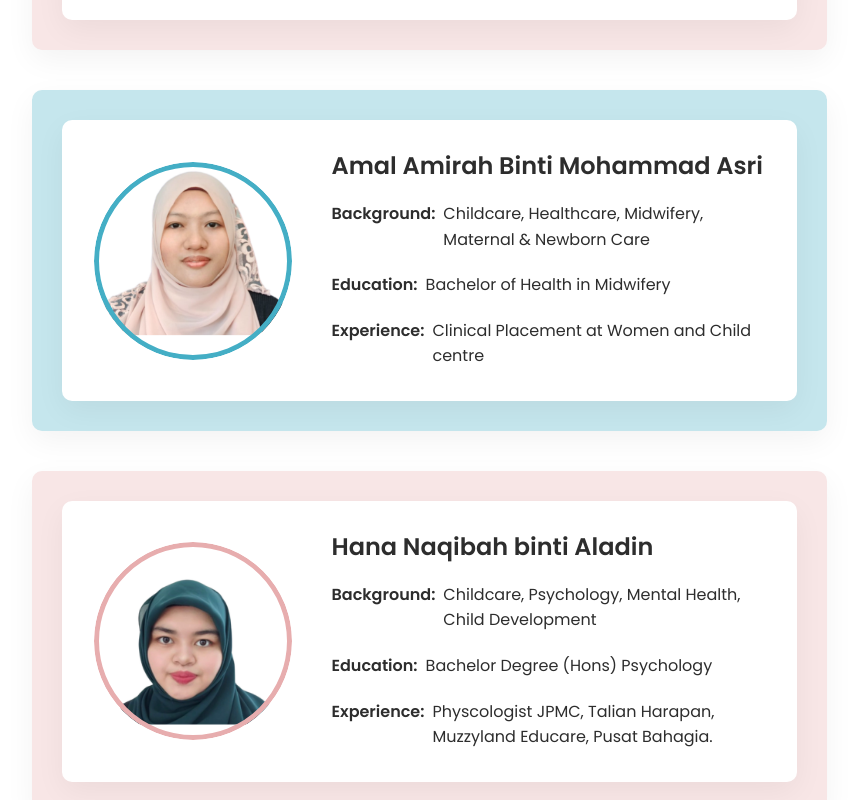
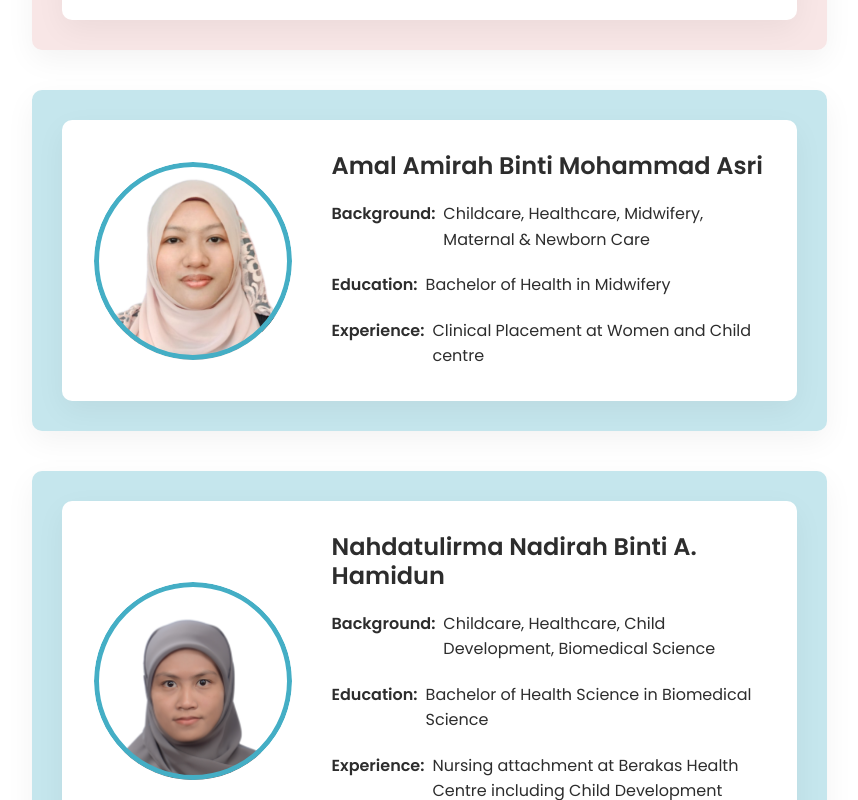
Before and after one commit to Hype580/asuhonthemove, a Next.js app: page /nannies in a window 1280 px wide. Shown: the part 1680-2480 px from the top of the page, without its empty margins (211-1069 px from the left). Built offline with nearby package versions, Linux system fonts and the light colour scheme.

Commit message:
add new pricing and remove 1 nanny and add 1 more nanny and fix zooming and positioning of the images

```diff
--- a/src/components/nannies/NannyCard.tsx
+++ b/src/components/nannies/NannyCard.tsx
@@ -18,9 +18,11 @@ interface NannyCardProps {
   color: string;
   circleColor: string;
   zoom?: boolean;
+  zoomLevel?: number;
+  objectPosition?: string;
 }
 
-export default function NannyCard({ name, image, background, education, experience, color, circleColor, zoom }: NannyCardProps) {
+export default function NannyCard({ name, image, background, education, experience, color, circleColor, zoom, zoomLevel = 1.4, objectPosition = '50% 50%' }: NannyCardProps) {
   return (
     <div style={{backgroundColor: color}} className="w-[90%] md:w-[795px] min-h-[298px] md:h-auto rounded-[10px] p-4 md:p-[30px] shadow-[0px_10px_30px_0px_#0000000D]">
       <div className="w-full md:w-[735px] min-h-[238px] md:h-auto rounded-[10px] bg-white shadow-[0px_10px_30px_0px_#0000000D] p-4 md:p-8 flex flex-col md:flex-row items-center gap-6 md:gap-10">
@@ -31,7 +33,12 @@ export default function NannyCard({ name, image, background, education, experien
             alt={name}
             fill
             sizes="(max-width: 768px) 160px, 198px"
-            className={`rounded-[1000px] object-cover ${zoom ? 'object-[50%_50%] scale-[1.25]' : ''}`}
+            className="rounded-[1000px] object-cover"
+            style={{
+              objectPosition,
+              transform: zoom ? `scale(${zoomLevel})` : 'scale(1)',
+              transformOrigin: objectPosition
+            }}
           />
           <div
             style={{borderColor: circleColor}}
--- a/src/components/nannies/NannyList.tsx
+++ b/src/components/nannies/NannyList.tsx
@@ -17,7 +17,8 @@ const nannies = [
       value: 'Personal experience as a mother'
     },
     color: '#F8E6E6',
-    circleColor: '#E7ADAE'
+    circleColor: '#E7ADAE',
+    zoom: false
   },
   {
     name: 'Siti Hajidahfaezah Binti Samsani',
@@ -35,7 +36,8 @@ const nannies = [
       value: 'Assistant Teacher, Clinic Assistant'
     },
     color: '#C5E6ED',
-    circleColor: '#44AEC5'
+    circleColor: '#44AEC5',
+    zoom: false
   },
   {
     name: 'Dayangku Nur Haziyah Bte PG Hj Sallehudin',
@@ -53,7 +55,8 @@ const nannies = [
       value: 'Hands-on experience in childcare, trained by expert team'
     },
     color: '#F8E6E6',
-    circleColor: '#E7ADAE'
+    circleColor: '#E7ADAE',
+    zoom: false
   },
   {
     name: 'Amal Amirah Binti Mohammad Asri',
@@ -72,26 +75,8 @@ const nannies = [
     },
     color: '#C5E6ED',
     circleColor: '#44AEC5',
-    zoom: true
-  },
-  {
-    name: 'Hana Naqibah binti Aladin',
-    image: '/nanny6.png',
-    background: {
-      label: 'Background',
-      items: ['Childcare', 'Psychology', 'Mental Health', 'Child Development']
-    },
-    education: {
-      label: 'Education',
-      value: 'Bachelor Degree (Hons) Psychology'
-    },
-    experience: {
-      label: 'Experience',
-      value: 'Physcologist JPMC, Talian Harapan, Muzzyland Educare, Pusat Bahagia.'
-    },
-    color: '#F8E6E6',
-    circleColor: '#E7ADAE',
-    zoom: true
+    zoom: true,
+    objectPosition: '50% 40%'
   },
   {
     name: 'Nahdatulirma Nadirah Binti A. Hamidun',
@@ -110,7 +95,9 @@ const nannies = [
     },
     color: '#C5E6ED',
     circleColor: '#44AEC5',
-    zoom: true
+    zoom: true,
+    zoomLevel: 1.6,
+    objectPosition: '50% 40%'
   },
   {
     name: 'Nur Shazia Amaya Toledo Binti Abdullah',
@@ -121,7 +108,7 @@ const nannies = [
     },
     education: {
       label: 'Education',
-      value: 'Diploma in Hospitality Managament'
+      value: 'Diploma in Hospitality Management'
     },
     experience: {
       label: 'Experience',
@@ -129,7 +116,8 @@ const nannies = [
     },
     color: '#F8E6E6',
     circleColor: '#E7ADAE',
-    zoom: true
+    zoom: true,
+    objectPosition: '50% 40%'
   },
   {
     name: 'Siti Nurhanisah bt Hamidon',
@@ -148,7 +136,8 @@ const nannies = [
     },
     color: '#C5E6ED',
     circleColor: '#44AEC5',
-    zoom: true
+    zoom: true,
+    objectPosition: '50% 25%'
   },
   {
     name: 'Siti Nurrahmah Sabariah Abdullah Abdul Razak',
@@ -163,11 +152,12 @@ const nannies = [
     },
     experience: {
       label: 'Experience',
-      value: 'Tution Teacher, and Nursing'
+      value: 'Tuition Teacher, and Nursing'
     },
     color: '#F8E6E6',
     circleColor: '#E7ADAE',
-    zoom: true
+    zoom: true,
+    objectPosition: '50% 35%'
   },
   {
     name: 'Tsaqifah bte Roselanzailani',
@@ -182,12 +172,33 @@ const nannies = [
     },
     experience: {
       label: 'Experience',
-      value: 'Bright Kids Kindergarden, Clinic Assistant'
+      value: 'Bright Kids Kindergarten, Clinic Assistant'
     },
     color: '#C5E6ED',
     circleColor: '#44AEC5',
-    zoom: true
+    zoom: true,
+    objectPosition: '50% 50%'
   },
+  {
+    name: 'Sheryl Fung Yen Yuan',
+    image: '/new_nanny.png',
+    background: {
+      label: 'Background',
+      items: ['Childcare', 'Healthcare', 'Nursing']
+    },
+    education: {
+      label: 'Education',
+      value: 'Bachelor of Health Science in Nursing'
+    },
+    experience: {
+      label: 'Experience',
+      value: 'SMARTER Internship, Nursing Placement at Pediatric and BLNG HSE Nurse'
+    },
+    color: '#F8E6E6',
+    circleColor: '#E7ADAE',
+    zoom: true,
+    objectPosition: '50% 41%'
+  }
 ];
 
 export default function NannyList() {
--- a/src/components/pricing/PricingCards.tsx
+++ b/src/components/pricing/PricingCards.tsx
@@ -30,13 +30,13 @@ const PricingCard = ({ price, title, timeCondition, benefits, variant }: Pricing
       <div className="w-full bg-white rounded-lg p-4 sm:p-6 md:p-8 flex flex-col relative z-10 pb-12 md:pb-16 min-h-[430px]">
         <div className="flex items-baseline gap-2">
           <span className={`my-2 sm:my-3 md:my-4 text-[28px] sm:text-[32px] md:text-[36px] font-normal font-poppins leading-[36px] sm:leading-[42px] md:leading-[46px] ${colorClasses[variant].title}`}>{price}</span>
-          <span className="text-gray-600 text-[15px] sm:text-[16px] md:text-[17px] font-normal font-poppins leading-[100%]">/hour</span>
+          <span className="text-gray-600 text-[15px] sm:text-[16px] md:text-[17px] font-normal font-poppins leading-[100%]">an hour</span>
         </div>
 
         <div className="my-1">
-          <div className="flex items-center gap-2">
+          <div className="flex flex-col gap-1">
             <h3 className={`text-[20px] sm:text-[22px] md:text-[24px] font-medium font-poppins leading-[100%] ${colorClasses[variant].title}`}>{title}</h3>
-            <span className={`text-sm sm:text-md ${colorClasses[variant].title}`}>{timeCondition}</span>
+            <p className="text-gray-700 text-sm font-normal font-poppins leading-[120%]">{timeCondition}</p>
           </div>
         </div>
 
@@ -74,22 +74,36 @@ export default function PricingCards() {
     "Suitable for working parents with long hours.",
     "Consistent support for your child's daily routine."
   ];
+
+  const onDemandBenefits = [
+    "Perfect for last-minute childcare needs.",
+    "Quick response for urgent situations.",
+    "Available when you need care immediately."
+  ];
+
   return (
     <div className="w-full mx-auto px-4 md:px-0 bg-[#FDF7F7] py-8 sm:py-12 md:py-16">
-      <div className="max-w-[1200px] mx-auto flex flex-col sm:flex-row justify-center md:justify-between items-center gap-20 sm:gap-16 md:gap-12 min-h-[500px]">
+      <div className="max-w-[1200px] mx-auto flex flex-col sm:flex-row justify-center md:justify-between items-center gap-20 sm:gap-20 md:gap-16 lg:gap-20 min-h-[500px]">
         <PricingCard
           price="$6"
-          title="Flexi Care"
-          timeCondition="for 4 hours below"
+          title="ASUH Flexi"
+          timeCondition="Short-term childcare solution for up to 4 hours."
           benefits={flexiCareBenefits}
           variant="turquoise"
         />
         <PricingCard
           price="$5"
-          title="Full Care"
-          timeCondition="for more than 4 hours"
+          title="ASUH Full"
+          timeCondition="Asuh Extended childcare solution for a minimum of 5 hours."
           benefits={fullCareBenefits}
           variant="pink"
+        />
+        <PricingCard
+          price="$8"
+          title="ASUH On-Demand"
+          timeCondition="Asuh Booking Request less than 12 hours"
+          benefits={onDemandBenefits}
+          variant="turquoise"
         />
       </div>
     </div>
```
Also changed, not shown: public/nanny6.png (deleted), public/new_nanny.png (added).
